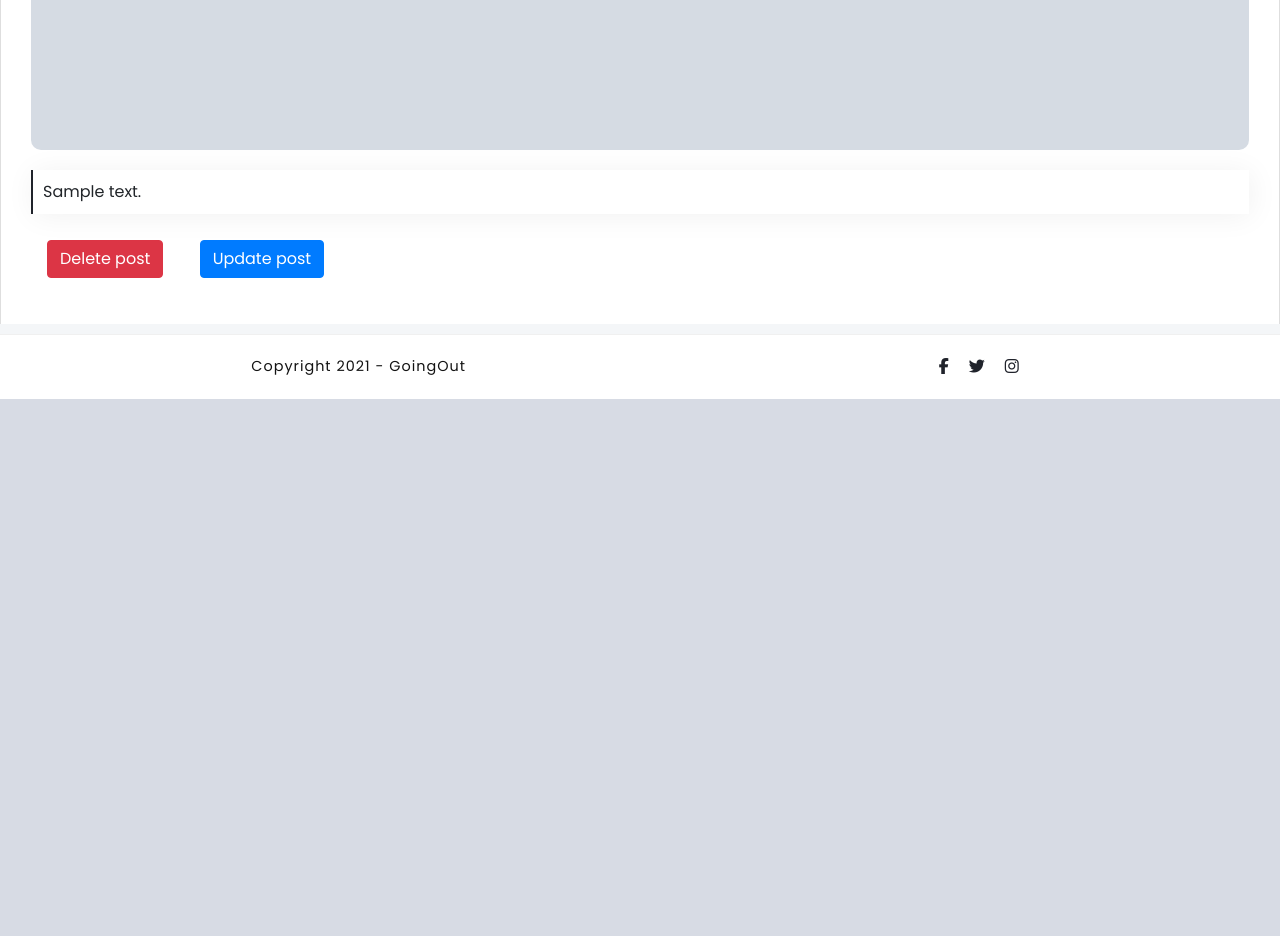
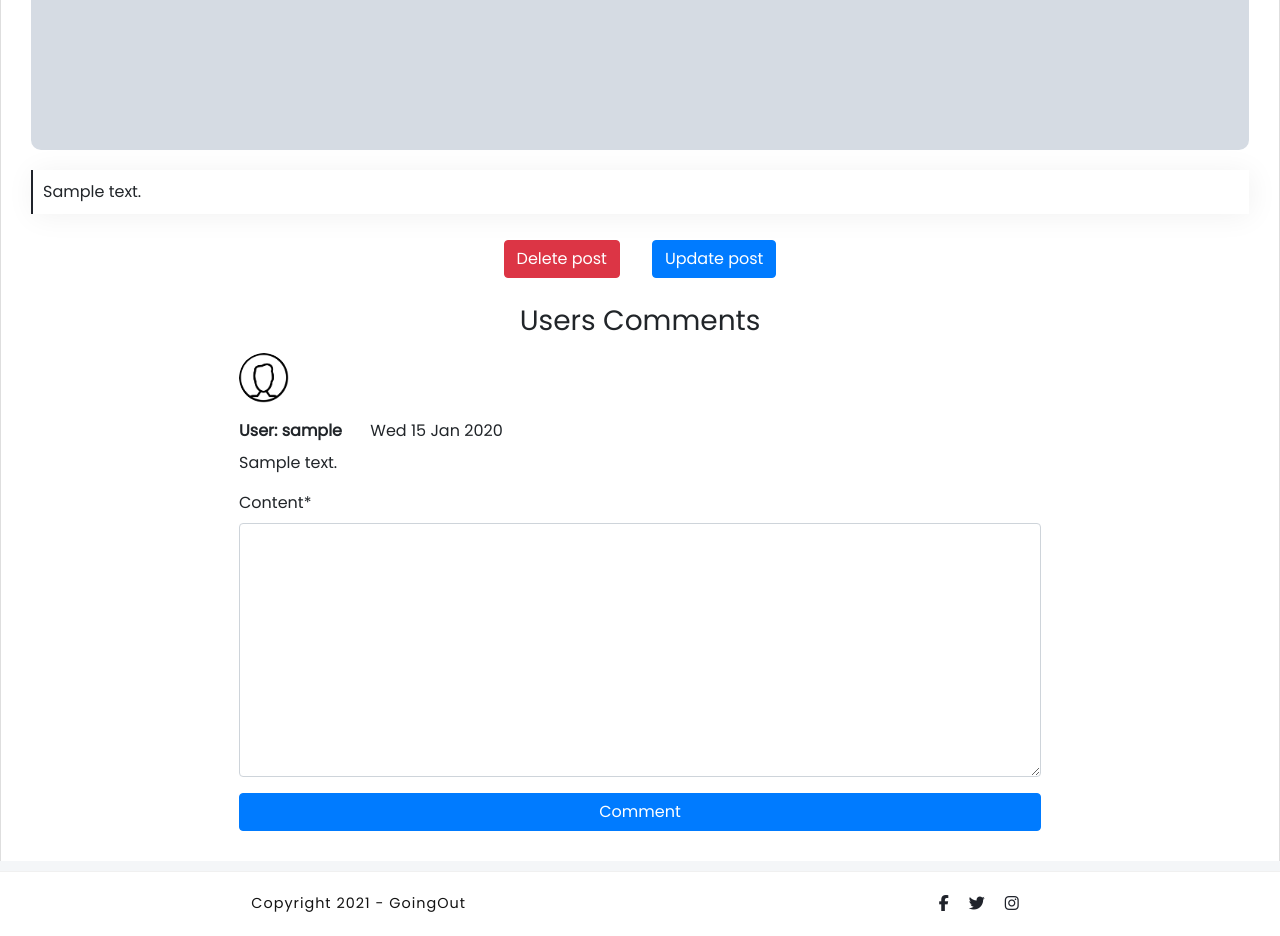
Before and after one commit to Serhiy-Smyslov/TestTask, a Django app: page /post/1/ in a window 1280 px wide. Shown: the part 962-1898 px from the top of the page. Before the commit the page ends 1361 px from the top, so only its background shows below. Run offline with Django 3.2, Linux system fonts and the light colour scheme; a user stored in the database is signed in; tables that the repository leaves empty hold one stand-in row (values such as "Sample post"); grey boxes marked "Sample" are stand-in pictures; some libraries are stand-ins or nearby versions.

Commit message:
Update Task 3. Comments and update post.
1. Only author can change his posts and use special button for it.
2. Add comments for every post and only autorizated users can comment.

```diff
--- a/Task 3/Blog/Post/admin.py
+++ b/Task 3/Blog/Post/admin.py
@@ -4,3 +4,4 @@ from . import models
 
 admin.site.register(models.SimpleUser)
 admin.site.register(models.UserPost)
+admin.site.register(models.Comment)
--- a/Task 3/Blog/Post/forms.py
+++ b/Task 3/Blog/Post/forms.py
@@ -2,7 +2,7 @@ from django import forms
 from django.contrib.auth.models import User
 from django.forms import ModelForm
 
-from .models import UserPost
+from .models import UserPost, Comment
 
 
 class PostForm(ModelForm):
@@ -83,3 +83,10 @@ class RegistrationForm(forms.ModelForm):
             'first_name', 'last_name', 'username',
             'email', 'name', 'password', 'confirm_password'
         )
+
+
+class CommentForm(forms.ModelForm):
+
+    class Meta:
+        model = Comment
+        fields = ('content',)
--- a/Task 3/Blog/Post/models.py
+++ b/Task 3/Blog/Post/models.py
@@ -24,3 +24,13 @@ class UserPost(models.Model):
 
     def __str__(self):
         return self.title
+
+
+class Comment(models.Model):
+    user = models.ForeignKey(User, null=True, blank=True, on_delete=models.CASCADE)
+    post = models.ForeignKey(UserPost, null=True, blank=True, on_delete=models.CASCADE)
+    date = models.DateTimeField(auto_now_add=True, verbose_name='Created at')
+    content = models.TextField(verbose_name='Content')
+
+    def __str__(self):
+        return self.user.username
--- a/Task 3/Blog/Post/templates/Post/post.html
+++ b/Task 3/Blog/Post/templates/Post/post.html
@@ -1,5 +1,6 @@
 {% extends 'base.html' %}
 {% load static %}
+{% load crispy_forms_tags %}
 
 {% block title %}{{ block.super }}::{{ post.title }}{% endblock %}
 
@@ -29,12 +30,40 @@
                 {{post.content}}
             </div>
         </div>
+        <div class="d-flex justify-content-center">
             {% if request.user.is_superuser %}
                 <a href="{% url 'delete_post' pk=post.pk %}" class="btn btn-danger m-3 ">Delete post</a>
             {% endif %}
-            {% if request.user.is_authenticated %}
+            {% if request.user == post.author.user %}
                 <a href="{% url 'update_post' pk=post.pk %}" class="btn btn-primary m-3">Update post</a>
             {% endif %}
+        </div>
+        <div class="row">
+            <div class="col-md-8 mx-auto">
+                <h3 align="center" style="margin: 10px 0;">Users Comments</h3>
+                {% for comment in comments %}
+                <div class="media-list my-3">
+                    <div class="media-body">
+                        <img class="avatar avatar-xs rounded-circle mr-3" style="height: 50px;" src="{% static 'profile.png' %}" alt="user">
+                        <div class="small-1 mt-3">
+                            <strong>User: {{comment.user.username}}</strong>
+                            <time class="ml-4 opacity-70 small-3">{{comment.date|date:'D d M Y'}}</time>
+                        </div>
+                        <p class="mt-2">{{comment.content}}</p>
+                    </div>
+                </div>
+                {% empty %}
+                <p class="mt-4">No comments...</p>
+                {% endfor %}
+                {% if request.user.is_authenticated %}
+                    <form method="POST" action="{% url 'post_details' pk=post.pk %}">
+                        {% csrf_token %}
+                        {{form|crispy}}
+                        <button class="btn btn-primary btn-block" type="submit">Comment</button>
+                    </form>
+                {% endif %}
+            </div>
+        </div>
     </div>
 
 {% endblock %}
--- a/Task 3/Blog/Post/views.py
+++ b/Task 3/Blog/Post/views.py
@@ -1,30 +1,53 @@
 from django.shortcuts import render, redirect
 from django.contrib.auth import authenticate, login
+from django.urls import reverse
 from django.views.generic import DetailView, View, CreateView, UpdateView, DeleteView
 
-from .models import UserPost, SimpleUser
-from .forms import PostForm, LoginForm, RegistrationForm
+from .models import UserPost, SimpleUser, Comment
+from .forms import PostForm, LoginForm, RegistrationForm, CommentForm
 
 
 class HomeView(View):
     """View for home page with all posts."""
+
     def get(self, request, *args, **kwargs):
-     posts = UserPost.objects.all()
-     context = {
-         'posts': posts,
-     }
-     return render(request, 'Post/home.html', context)
+        posts = UserPost.objects.all()
+        context = {
+            'posts': posts,
+        }
+        return render(request, 'Post/home.html', context)
 
 
 class PostView(DetailView):
-    """View with post information."""
+    """View with post information and its comments."""
     model = UserPost
     template_name = 'Post/post.html'
     context_object_name = 'post'
 
+    form = CommentForm
+
+    def post(self, request, *args, **kwargs):
+        form = CommentForm(request.POST or None)
+        if form.is_valid():
+            userpost = self.get_object()
+            form.instance.user = request.user
+            form.instance.post = userpost
+            form.save()
+            return redirect(reverse('post_details',
+                            kwargs={'pk': userpost.pk
+                                    }))
+
+    def get_context_data(self, **kwargs):
+        comments = Comment.objects.all().filter(post=self.get_object())
+        context = super().get_context_data(**kwargs)
+        context['form'] = self.form
+        context['comments'] = comments
+        return context
+
 
 class LoginView(View):
     """Log in user on platform."""
+
     def get(self, request, *args, **kwargs):
         form = LoginForm(request.POST or None)
         context = {'form': form}
@@ -44,6 +67,7 @@ class LoginView(View):
 
 class RegistrationView(View):
     """Registrate user on platform."""
+
     def get(self, request, *args, **kwargs):
         form = RegistrationForm(request.POST or None)
         context = {'form': form}
@@ -125,6 +149,7 @@ class UpdatePost(UpdateView):
 
 class DeletePost(DeleteView):
     """Delete posts on platform by superuser."""
+
     def get(self, request, *args, **kwargs):
         if request.user.is_superuser:
             post_pk = kwargs.get('pk')
--- a/Task 3/Blog/static/css/style.css
+++ b/Task 3/Blog/static/css/style.css
@@ -15,7 +15,11 @@ body{
 a{
     text-decoration: none;
     color: #838eab;
+}
 
+a::hover{
+    text-decoration: none;
+    color: #000000;
 }
 
 ul{
--- a/Task 3/Blog/templates/include/_footer.html
+++ b/Task 3/Blog/templates/include/_footer.html
@@ -1,8 +1,8 @@
 <footer>
     <span class="copyright">Copyright 2021 - GoingOut</span>
     <div class="footer-social">
-        <a href="#"><i class="fab fa-facebook-f"></i></a>
-        <a href="#"><i class="fab fa-twitter"></i></a>
-        <a href="#"><i class="fab fa-instagram"></i></a>
+        <a href="https://www.facebook.com/" target="_blank"><i class="fab fa-facebook-f"></i></a>
+        <a href="https://twitter.com/" target="_blank"><i class="fab fa-twitter"></i></a>
+        <a href="https://www.instagram.com/" target="_blank"><i class="fab fa-instagram"></i></a>
     </div>
 </footer>
```
Also changed, not shown: Task 3/Blog/Blog/static/profile.png (added), Task 3/Blog/Post/migrations/0004_comment.py (added), Task 3/Blog/static/profile.png (added).
